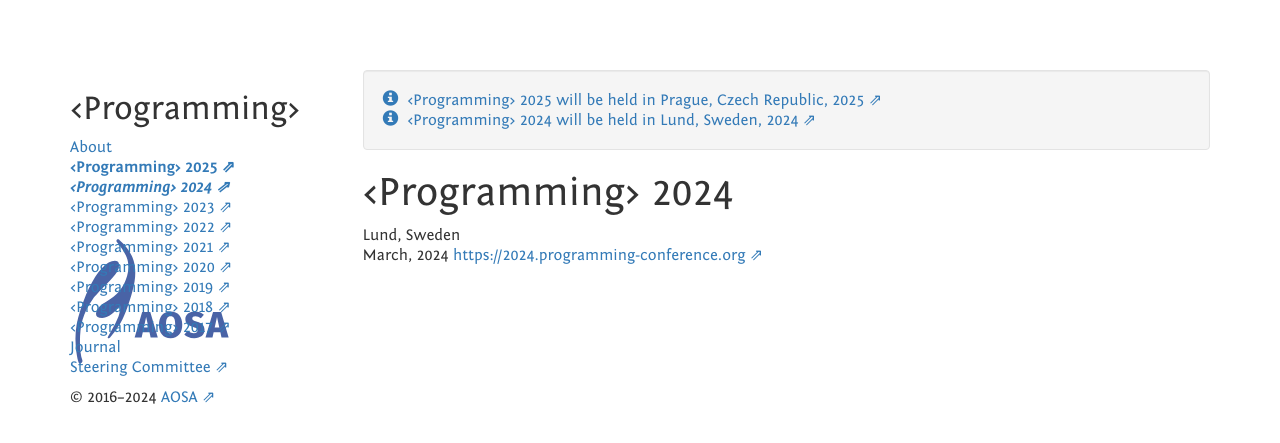
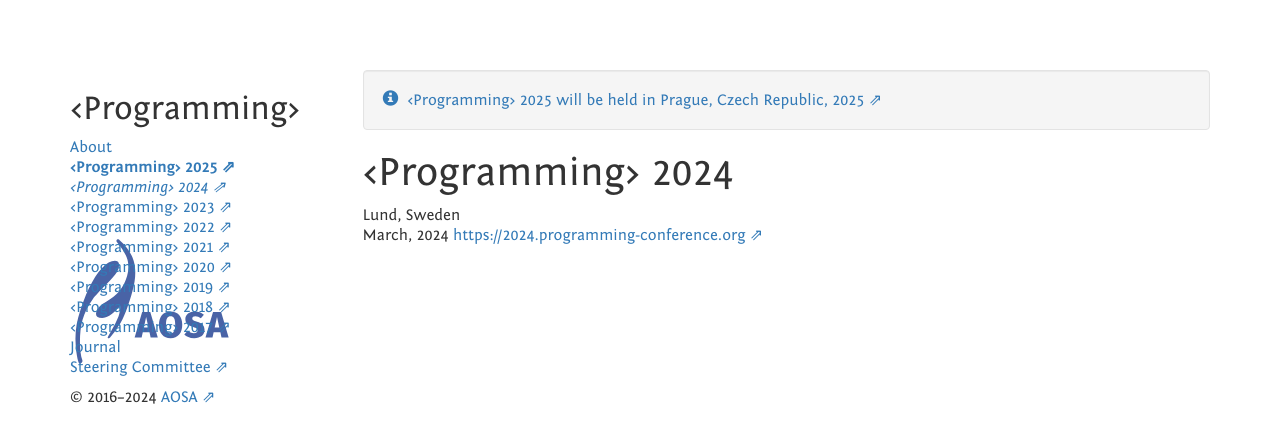
Before and after one commit to programming-conference/programming-conference.github.io, a Jekyll site: the page built from 2024/index.markdown, in a window 1280 px wide. Shown: the top 443 px of the page. Built offline with Jekyll 4.4.1, drawn with Linux system fonts in a browser that asks for light colours.

Commit message:
Update featured

```diff
--- a/2024/index.markdown
+++ b/2024/index.markdown
@@ -1,7 +1,6 @@
 ---
 title: ‹Programming› 2024
 order: 192
-featured: ‹Programming› 2024 will be held in Lund, Sweden, 2024
 external: https://2024.programming-conference.org
 ---
 
```
